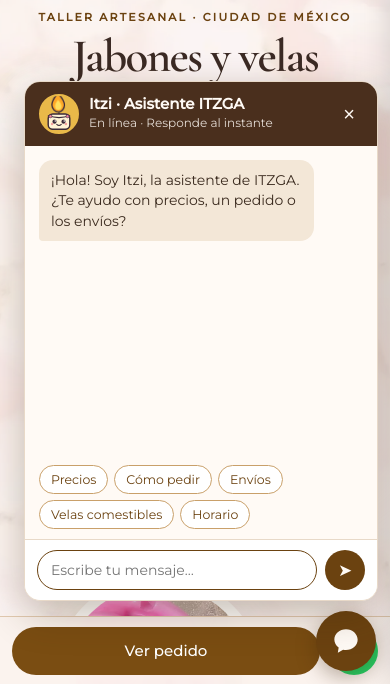
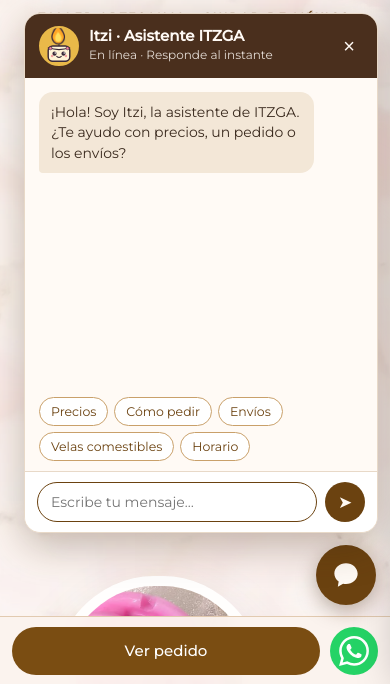
Before and after one commit to itzga-artesanal/itzga-oficial, a plain HTML site: page index.html in a window 390 px wide. Both pictures are taken after a click on the button "Abrir chat con Itzi, asistente de ITZGA". Shown: the part 159-843 px from the top of the page. Drawn offline with nearby package versions, Linux system fonts and the light colour scheme.

Commit message:
Itzi no tapa el WhatsApp en celular: boton sube sobre la barra inferior

```diff
--- a/css/chatbot.css
+++ b/css/chatbot.css
@@ -95,7 +95,17 @@
   background:#6b4210; color:#fffaf5; cursor:pointer; font-size:17px;
 }
 .itzi-send:hover{ background:#7a4d12; }
+@media (max-width:700px){
+  /* En celular el sitio muestra una barra inferior fija (.mbar) con el
+     carrito y el boton de WhatsApp: el boton de Itzi sube por encima de
+     esa barra para no tapar el WhatsApp. */
+  #itzi-fab{ right:14px; bottom:calc(80px + env(safe-area-inset-bottom,0px)); }
+  #itzi-panel{
+    right:12px; bottom:calc(152px + env(safe-area-inset-bottom,0px));
+    height:min(520px, calc(100vh - 190px));
+  }
+}
 @media (max-width:480px){
-  #itzi-fab{ right:14px; bottom:14px; }
-  #itzi-panel{ right:12px; bottom:84px; }
+  #itzi-fab{ right:14px; }
+  #itzi-panel{ right:12px; }
 }
```
